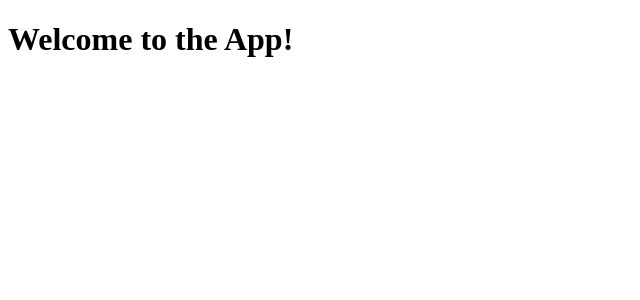
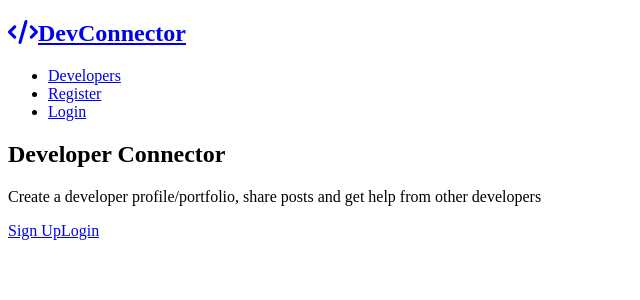
Before and after one commit to dag12y/devConnect, a React (Vite) app in the folder client/: page / in a window 1280 px wide. Shown: the top 300 px of the page, without its empty margins (0-640 px from the left). Built offline with nearby package versions, Linux system fonts and the light colour scheme.

Commit message:
feat: add Navbar and Landing components with initial layout in App

```diff
--- a/client/index.html
+++ b/client/index.html
@@ -1,6 +1,10 @@
 <!doctype html>
 <html lang="en">
     <head>
+        <link
+            rel="stylesheet"
+            href="https://cdnjs.cloudflare.com/ajax/libs/font-awesome/6.4.0/css/all.min.css"
+        />
         <meta charset="UTF-8" />
         <meta name="viewport" content="width=device-width, initial-scale=1.0" />
         <title>dev connect</title>
--- a/client/src/App.jsx
+++ b/client/src/App.jsx
@@ -1,10 +1,14 @@
+import Navbar from "./components/layout/Navbar"
+import Landing from "./components/layout/Landing"
+
 
 function App() {
 
   return (
-    <div className="App">
-      <h1>Welcome to the App!</h1>
-    </div>
+    <>
+      <Navbar />
+      <Landing />
+    </>
   )
 }
 
--- /dev/null
+++ b/client/src/components/layout/Landing.jsx
@@ -0,0 +1,19 @@
+export default function Landing() {
+  return (
+    <section >
+      <div >
+        <div>
+          <h1 >Developer Connector</h1>
+          <p>
+            Create a developer profile/portfolio, share posts and get help from
+            other developers
+          </p>
+          <div>
+            <a href="/register" >Sign Up</a>
+            <a href="/login">Login</a>
+          </div>
+        </div>
+      </div>
+    </section>
+  )
+}
--- /dev/null
+++ b/client/src/components/layout/Navbar.jsx
@@ -0,0 +1,14 @@
+export default function Navbar() {
+  return (
+    <nav>
+      <h1>
+        <a href="#"><i className="fas fa-code"></i>DevConnector</a>
+      </h1>
+      <ul >
+        <li><a href="/">Developers</a></li>
+        <li><a href="/about">Register</a></li>
+        <li><a href="/contact">Login</a></li>
+      </ul>
+    </nav>
+  );
+}
```
Also changed, not shown: 1 other file (tests, documents, lock files or other folders). Lines whose indentation alone changed are shown as unchanged.
